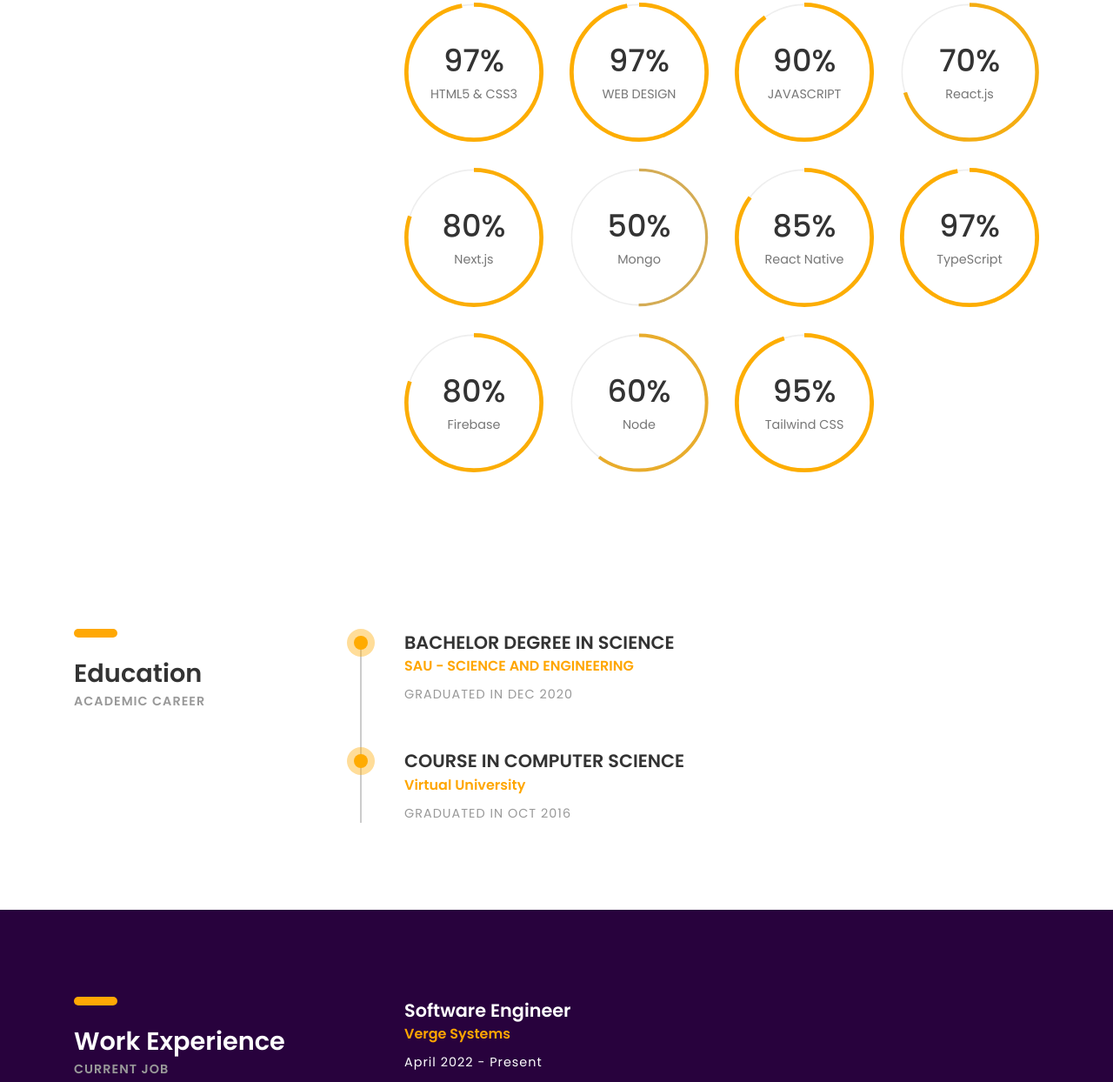
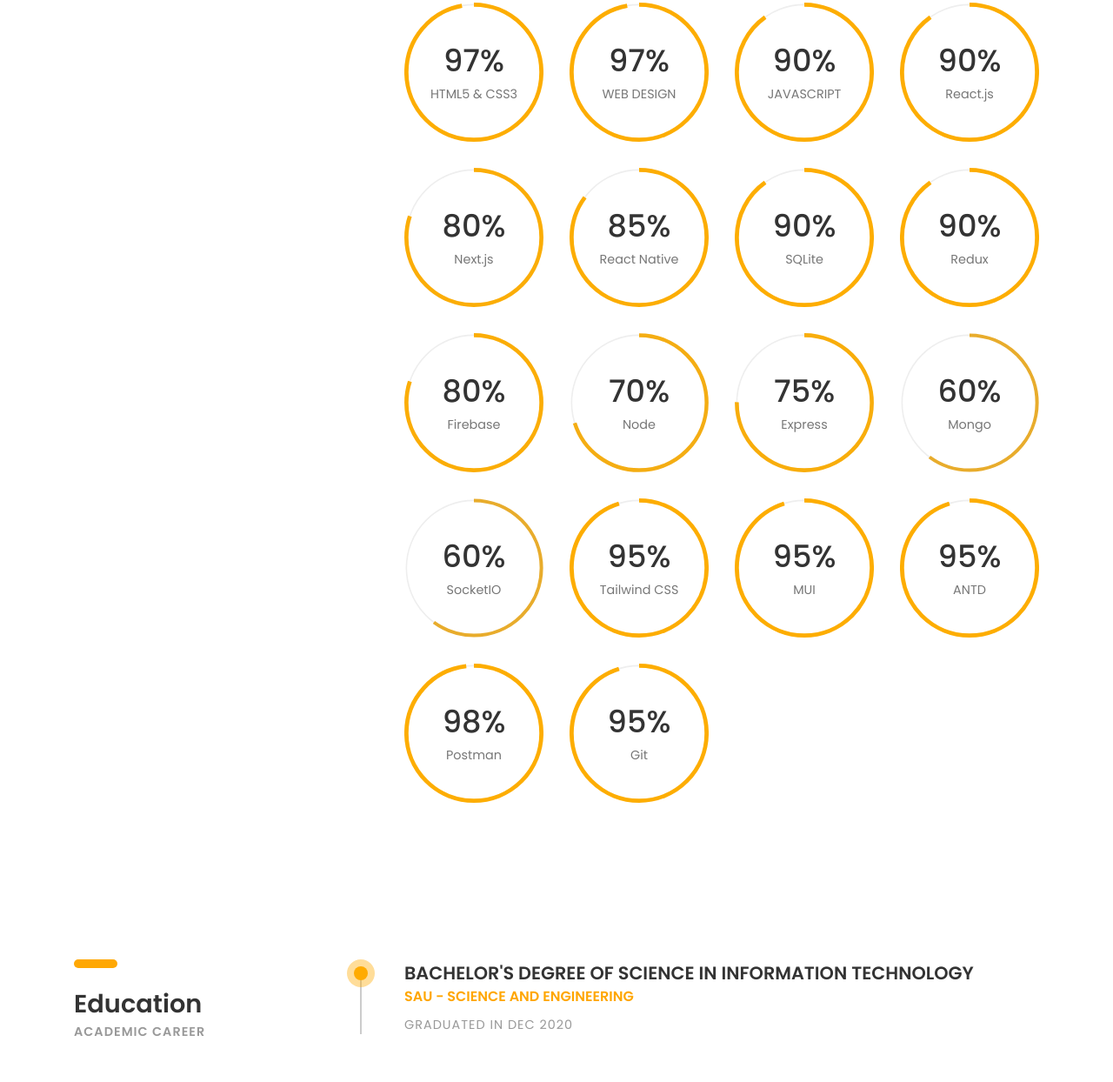
Before and after one commit to hamza-qadir/apple, a plain HTML site: page cvportfolio/index.html in a window 1280 px wide. Shown: the part 832-2076 px from the top of the page at 87% size. Drawn offline with Linux system fonts and the light colour scheme; files whose address does not match are found by name.

Commit message:
some updates

```diff
--- a/cvportfolio/01-cv-portfolio/css/styles.css
+++ b/cvportfolio/01-cv-portfolio/css/styles.css
@@ -129,7 +129,7 @@ header .downlad-btn:hover{ -webkit-transform: translateY(-4px); transform: trans
 --------------------------------- */
 
 .intro-section{ padding-top: 200px; position: relative; background-size: cover;
-	z-index: 1;background-image: url(../../images/coding.avif); }
+	z-index: 1;background-image: url(../../images/react.png); }
 
 .intro-section:before{ content:''; z-index: -1; position: absolute; top: 0; bottom: 0; left: 0;
 	right: 0; background: rgba(0,0,0, .2); }
--- a/cvportfolio/index.html
+++ b/cvportfolio/index.html
@@ -75,7 +75,7 @@
         </div>
         <!-- heading-wrapper -->
 
-        <a class="downlad-btn" href="hamzaQadir.pdf">Download CV</a>
+        <a class="downlad-btn" href="hamzaqadir.pdf">Download CV</a>
       </div>
       <!-- container -->
     </header>
@@ -87,7 +87,7 @@
           <div class="col-md-10 col-lg-8">
             <div class="intro">
               <div class="profile-img">
-                <img src="images/profile-pic.png" alt="" />
+                <img src="images/profile-pic-1.png" alt="" />
               </div>
               <h2><b>Hamza Qadir</b></h2>
               <h4 class="font-yellow">Software Engineer</h4>
@@ -113,6 +113,11 @@
                 <li>
                   <a href="https://github.com/hamza-qadir"
                     ><i class="ion-social-github"></i
+                  ></a>
+                </li>
+                <li>
+                  <a href="https://www.linkedin.com/in/hamza-soomro-4001b41a0"
+                    ><i class="ion-social-linkedin"></i
                   ></a>
                 </li>
               </ul>
@@ -180,7 +185,7 @@
 
               <div class="col-sm-6 col-md-6 col-lg-3">
                 <div class="radial-prog-area margin-b-30">
-                  <div class="radial-progress" data-prog-percent=".70">
+                  <div class="radial-progress" data-prog-percent=".90">
                     <div></div>
                     <h6 class="progress-title">React.js</h6>
                   </div>
@@ -200,16 +205,6 @@
               </div>
               <!-- col-sm-6-->
 
-              <div class="col-sm-6 col-md-6 col-lg-3">
-                <div class="radial-prog-area margin-b-30">
-                  <div class="radial-progress" data-prog-percent=".50">
-                    <div></div>
-                    <h6 class="progress-title">Mongo</h6>
-                  </div>
-                </div>
-                <!-- radial-prog-area-->
-              </div>
-              <!-- col-sm-6-->
 
               <div class="col-sm-6 col-md-6 col-lg-3">
                 <div class="radial-prog-area margin-b-30">
@@ -224,9 +219,20 @@
 
               <div class="col-sm-6 col-md-6 col-lg-3">
                 <div class="radial-prog-area margin-b-30">
-                  <div class="radial-progress" data-prog-percent=".97">
+                  <div class="radial-progress" data-prog-percent=".90">
                     <div></div>
-                    <h6 class="progress-title">TypeScript</h6>
+                    <h6 class="progress-title">SQLite</h6>
+                  </div>
+                </div>
+                <!-- radial-prog-area-->
+              </div>
+              <!-- col-sm-6-->
+
+              <div class="col-sm-6 col-md-6 col-lg-3">
+                <div class="radial-prog-area margin-b-30">
+                  <div class="radial-progress" data-prog-percent=".90">
+                    <div></div>
+                    <h6 class="progress-title">Redux</h6>
                   </div>
                 </div>
                 <!-- radial-prog-area-->
@@ -246,9 +252,64 @@
 
               <div class="col-sm-6 col-md-6 col-lg-3">
                 <div class="radial-prog-area margin-b-30">
+                  <div class="radial-progress" data-prog-percent=".70">
+                    <div></div>
+                    <h6 class="progress-title">Node</h6>
+                  </div>
+                </div>
+                <!-- radial-prog-area-->
+              </div>
+              <!-- col-sm-6-->
+
+              <div class="col-sm-6 col-md-6 col-lg-3">
+                <div class="radial-prog-area margin-b-30">
+                  <div class="radial-progress" data-prog-percent=".75">
+                    <div></div>
+                    <h6 class="progress-title">Express</h6>
+                  </div>
+                </div>
+                <!-- radial-prog-area-->
+              </div>
+              <!-- col-sm-6-->
+
+              <div class="col-sm-6 col-md-6 col-lg-3">
+                <div class="radial-prog-area margin-b-30">
                   <div class="radial-progress" data-prog-percent=".60">
                     <div></div>
-                    <h6 class="progress-title">Node</h6>
+                    <h6 class="progress-title">Mongo</h6>
+                  </div>
+                </div>
+                <!-- radial-prog-area-->
+              </div>
+              <!-- col-sm-6-->
+
+              <div class="col-sm-6 col-md-6 col-lg-3">
+                <div class="radial-prog-area margin-b-30">
+                  <div class="radial-progress" data-prog-percent=".60">
+                    <div></div>
+                    <h6 class="progress-title">SocketIO</h6>
+                  </div>
+                </div>
+                <!-- radial-prog-area-->
+              </div>
+              <!-- col-sm-6-->
+
+              <div class="col-sm-6 col-md-6 col-lg-3">
+                <div class="radial-prog-area margin-b-30">
+                  <div class="radial-progress" data-prog-percent=".95">
+                    <div></div>
+                    <h6 class="progress-title">Tailwind CSS</h6>
+                  </div>
+                </div>
+                <!-- radial-prog-area-->
+              </div>
+              <!-- col-sm-6-->
+
+              <div class="col-sm-6 col-md-6 col-lg-3">
+                <div class="radial-prog-area margin-b-30">
+                  <div class="radial-progress" data-prog-percent=".95">
+                    <div></div>
+                    <h6 class="progress-title">MUI</h6>
                   </div>
                 </div>
                 <!-- radial-prog-area-->
@@ -258,7 +319,29 @@
                 <div class="radial-prog-area margin-b-30">
                   <div class="radial-progress" data-prog-percent=".95">
                     <div></div>
-                    <h6 class="progress-title">Tailwind CSS</h6>
+                    <h6 class="progress-title">ANTD</h6>
+                  </div>
+                </div>
+                <!-- radial-prog-area-->
+              </div>
+              <!-- col-sm-6-->
+
+              <div class="col-sm-6 col-md-6 col-lg-3">
+                <div class="radial-prog-area margin-b-30">
+                  <div class="radial-progress" data-prog-percent=".98">
+                    <div></div>
+                    <h6 class="progress-title">Postman</h6>
+                  </div>
+                </div>
+                <!-- radial-prog-area-->
+              </div>
+              <!-- col-sm-6-->
+
+              <div class="col-sm-6 col-md-6 col-lg-3">
+                <div class="radial-prog-area margin-b-30">
+                  <div class="radial-progress" data-prog-percent=".95">
+                    <div></div>
+                    <h6 class="progress-title">Git</h6>
                   </div>
                 </div>
                 <!-- radial-prog-area-->
@@ -300,7 +383,7 @@
           <div class="col-sm-8">
             <div class="education-wrapper">
               <div class="education margin-b-50">
-                <h4><b>BACHELOR DEGREE IN SCIENCE</b></h4>
+                <h4><b>BACHELOR'S DEGREE OF SCIENCE IN INFORMATION TECHNOLOGY</b></h4>
                 <h5 class="font-yellow">
                   <b>SAU - SCIENCE AND ENGINEERING</b>
                 </h5>
@@ -311,15 +394,6 @@
               </div>
               <!-- education -->
 
-              <div class="education margin-b-50">
-                <h4><b>COURSE IN COMPUTER SCIENCE</b></h4>
-                <h5 class="font-yellow"><b>Virtual University</b></h5>
-                <h6 class="font-lite-black margin-t-10">
-                  GRADUATED IN OCT 2016
-                </h6>
-                <p class="margin-tb-30"></p>
-              </div>
-              <!-- education -->
             </div>
             <!-- education-wrapper -->
           </div>
```
Also changed, not shown: cvportfolio/images/profile-pic-1.png (added), 1 other file.
